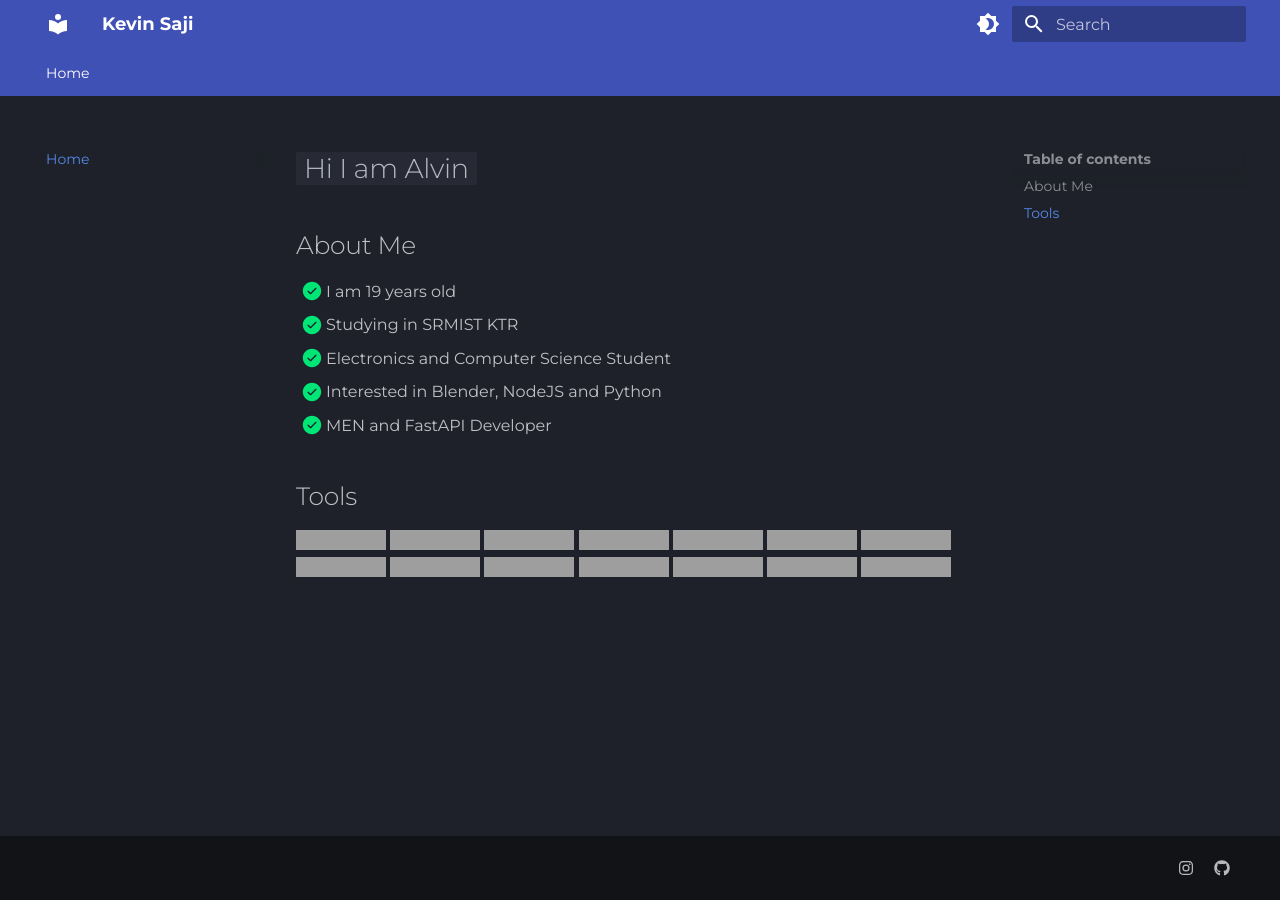
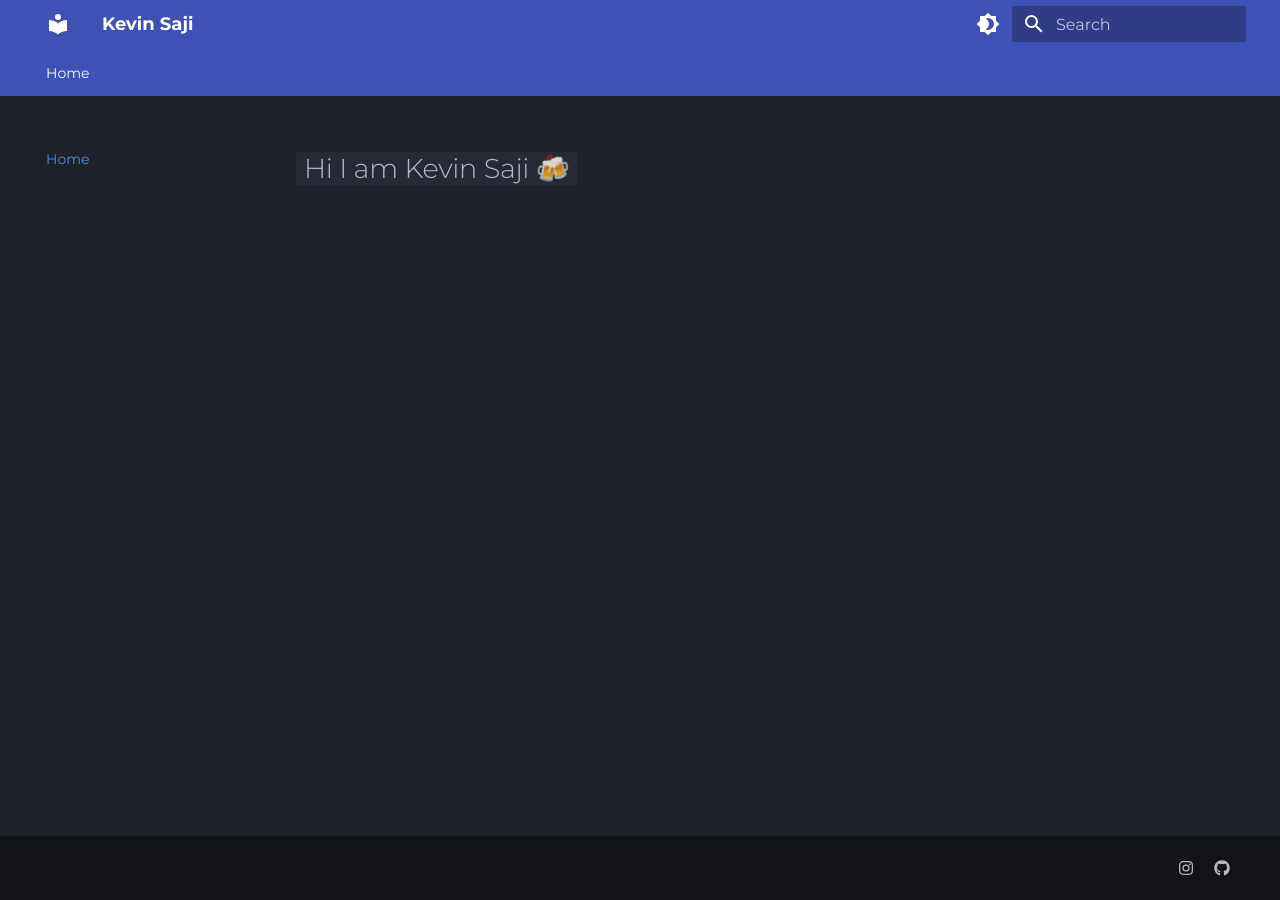
Before and after one commit to Ackerman77i/ackerman77i.github.io, an MkDocs documentation site: the page built from docs/index.md, in a window 1280 px wide. Built offline with MkDocs 1.6.1 and Material for MkDocs 9.7.7, drawn with Linux system fonts in a browser that asks for light colours; grey boxes are pictures that could not be loaded.

Commit message:
Update index.md

```diff
--- a/docs/index.md
+++ b/docs/index.md
@@ -1,26 +1 @@
-# `Hi I am Alvin`
-
-## About Me
-- [x] I am 19 years old
-- [x] Studying in SRMIST KTR
-- [x] Electronics and Computer Science Student
-- [x] Interested in Blender, NodeJS and Python
-- [x] MEN and FastAPI Developer
-
-## Tools
-<p>
-  <img alt="Git" src="https://img.shields.io/badge/Git-F05032.svg?&style=for-the-badge&logo=git&logoColor=white"/>
-  <a href="https://www.github.com/alvinbengeorge/python"><img alt="Python" src="https://img.shields.io/badge/Python-006FFF.svg?&style=for-the-badge&logo=python&logoColor=white"/></a>
-  <img alt="Java" src="https://img.shields.io/badge/Java-4A01FF.svg?&style=for-the-badge&logo=coffee&logoColor=white"/>
-  <img alt="Bash" src="https://img.shields.io/badge/Bash-FFFFFF.svg?&style=for-the-badge&logo=gnubash&logoColor=black"/>
-  <img alt="Rust" src="https://img.shields.io/badge/Rust-FF7A00.svg?&style=for-the-badge&logo=rust&logoColor=white"/>
-  <img alt="C" src="https://img.shields.io/badge/C-0011FF.svg?&style=for-the-badge&logo=c&logoColor=white"/>
-  <img alt="C++" src="https://img.shields.io/badge/C++-0059FF.svg?&style=for-the-badge&logo=cplusplus&logoColor=white"/>
-  <img alt="NodeJS" src="https://img.shields.io/badge/NodeJS-00AA01.svg?&style=for-the-badge&logo=nodedotjs&logoColor=white"/>
-  <img alt="Express" src="https://img.shields.io/badge/express-00AA55.svg?&style=for-the-badge&logo=express&logoColor=white"/>
-  <img alt="Fedora" src="https://img.shields.io/badge/Fedora-0077FF.svg?&style=for-the-badge&logo=fedora&logoColor=white">
-  <img alt="Powershell" src="https://img.shields.io/badge/Powershell-0431AA.svg?style=for-the-badge&logo=powershell&logoColor=white">
-  <img alt="Replit" src="https://img.shields.io/badge/Replit-121231.svg?style=for-the-badge&logo=replit&logoColor=white">
-  <img alt="VS Code" src="https://img.shields.io/badge/Vscode-3333FF.svg?style=for-the-badge&logo=visualstudiocode&logoColor=white">
-  <img alt="Blender" src="https://img.shields.io/badge/Blender-F5792A.svg?style=for-the-badge&logo=blender&logoColor=white">
-</p>
+# `Hi I am Kevin Saji 🍻`
```
